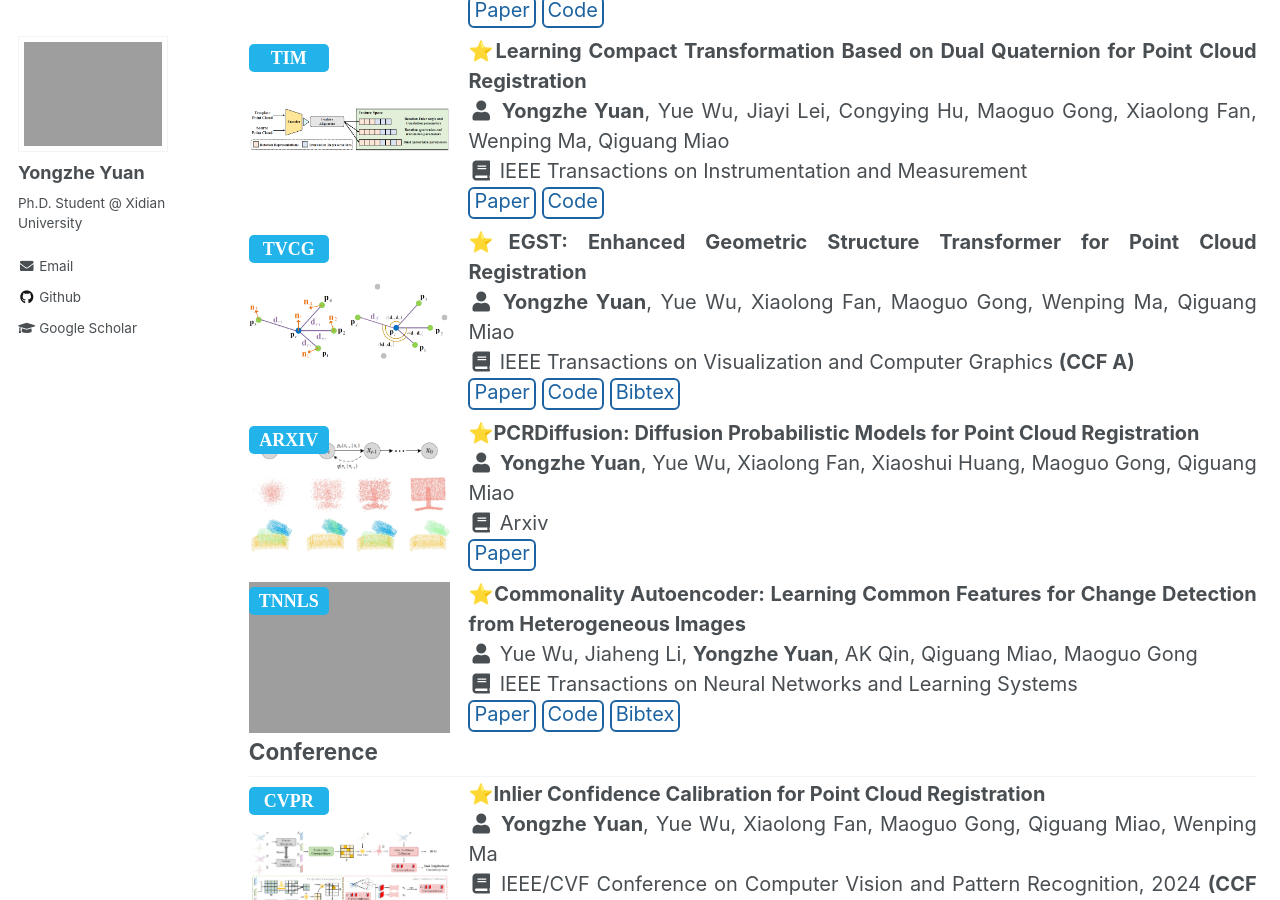
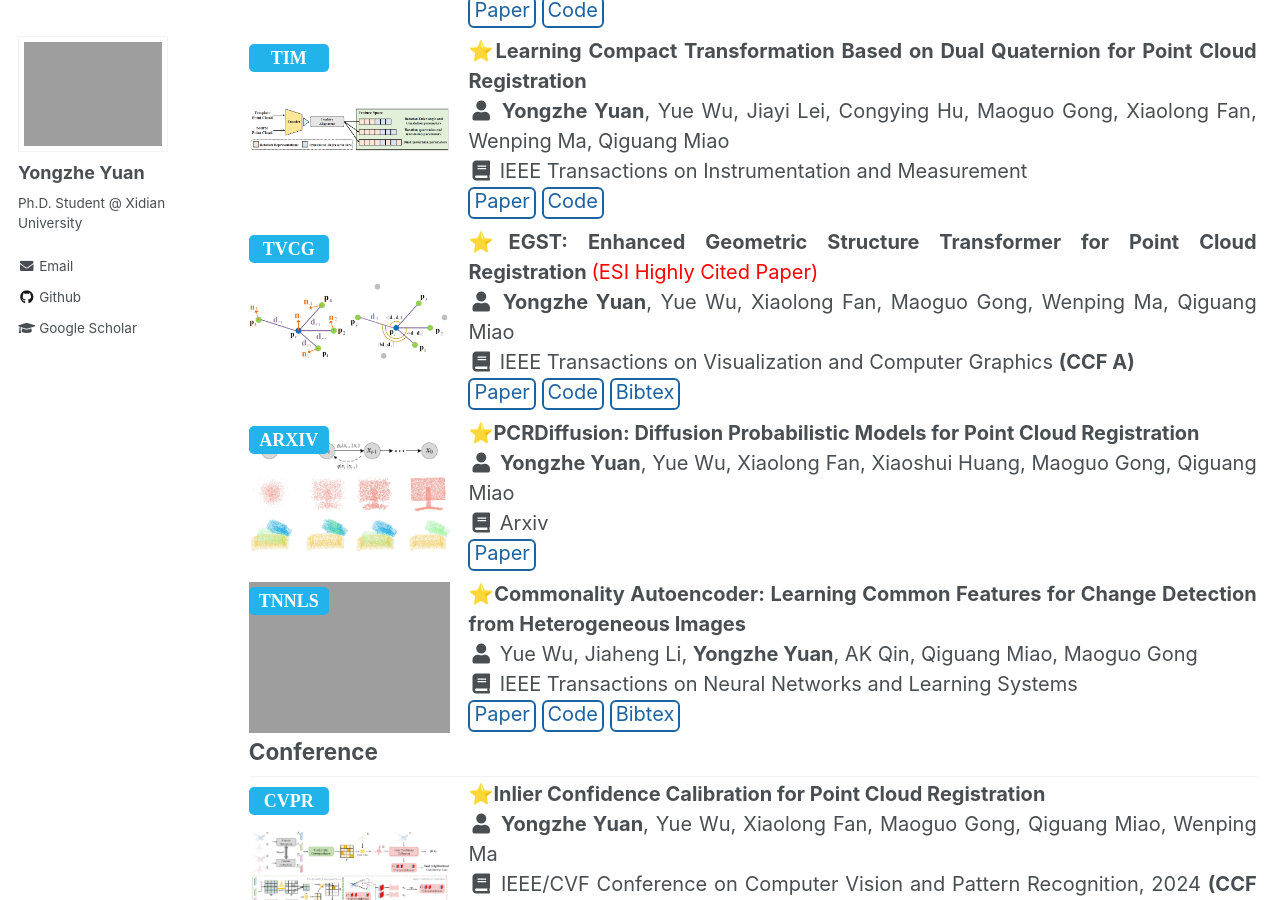
Before and after one commit to YYZMARS/YYZMARS.github.io, a Jekyll site: the page built from _pages/home.md, in a window 1280 px wide and 900 px high, scrolled down 1106 px. Built offline with Jekyll 4.4.1, drawn with Linux system fonts in a browser that asks for light colours; a script that is not in the unit is left out.

Commit message:
Update archive-single-pub2.html

```diff
--- a/_includes/archive-single-pub2.html
+++ b/_includes/archive-single-pub2.html
@@ -28,7 +28,7 @@
         <p class="archive__item">
             ⭐<b>{{ title }}</b>
           {% if post.hcp %}
-            <font color="red">{{ ESI Highly Cited Paper }}</font>
+            <font color="red"> (ESI Highly Cited Paper)</font>
           {% endif %}
           <br>
             <i class="fas fa-fw fa-user" aria-hidden="true"></i> {{ post.author }}<br>
```
